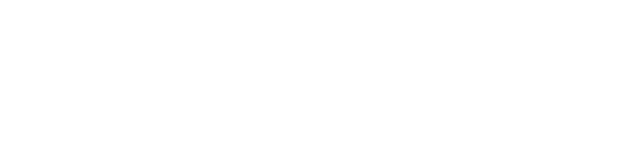
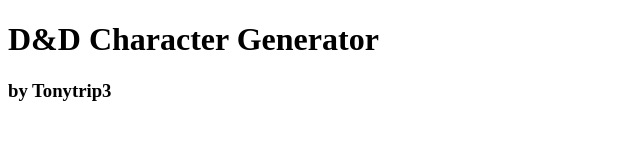
Before and after one commit to Tonytrip3/D-D-Character-Designer, a plain HTML site: page index.html in a window 1280 px wide. Shown: the whole page, without its empty margins (0-640 px from the left). Drawn offline with Linux system fonts and the light colour scheme.

Commit message:
added some html structure

```diff
--- a/index.html
+++ b/index.html
@@ -12,6 +12,10 @@
   <title>D&D Character Generator</title>
 </head>
 <body>
+  <div>
+    <h1>D&D Character Generator</h1>
+    <h3>by Tonytrip3</h3>
+  </div>
 
   <script src="js/app.js"></script>
 </body>
```
